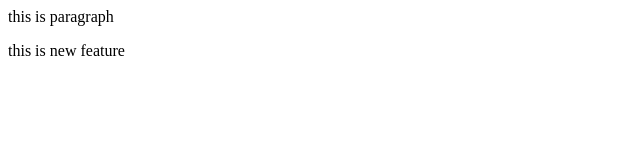
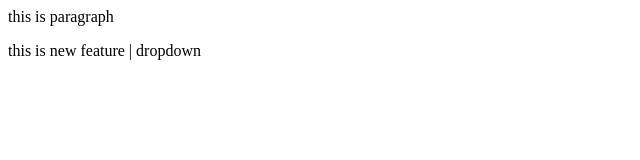
Before and after one commit to anshul-singhrajput/localrepo, a plain HTML site: page index.html in a window 1280 px wide. Shown: the full height of the page, 0-640 px from the left. Drawn offline with Linux system fonts and the light colour scheme.

```diff
--- a/index.html
+++ b/index.html
@@ -1,2 +1,2 @@
 <p>this is paragraph</p>
-<p>this is new feature</p>
+<p>this is new feature | dropdown</p>
```
